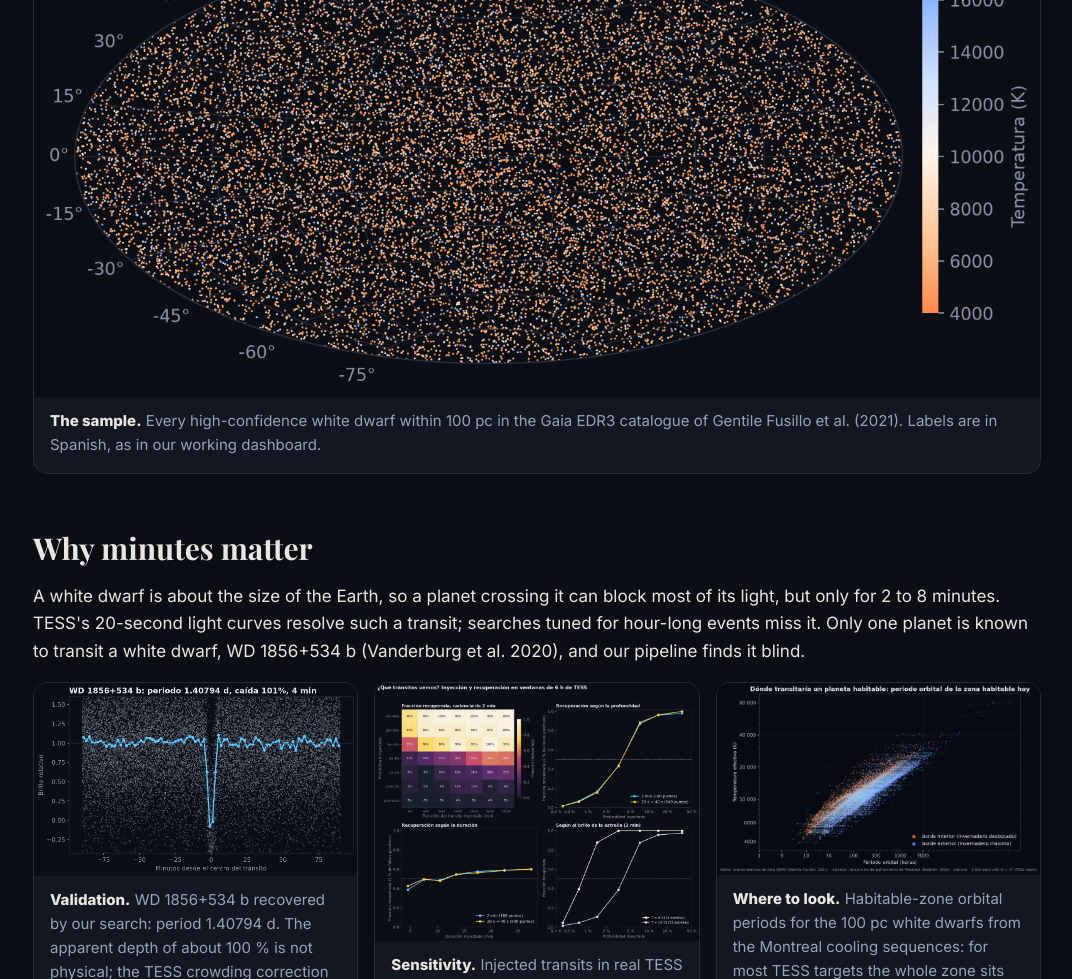
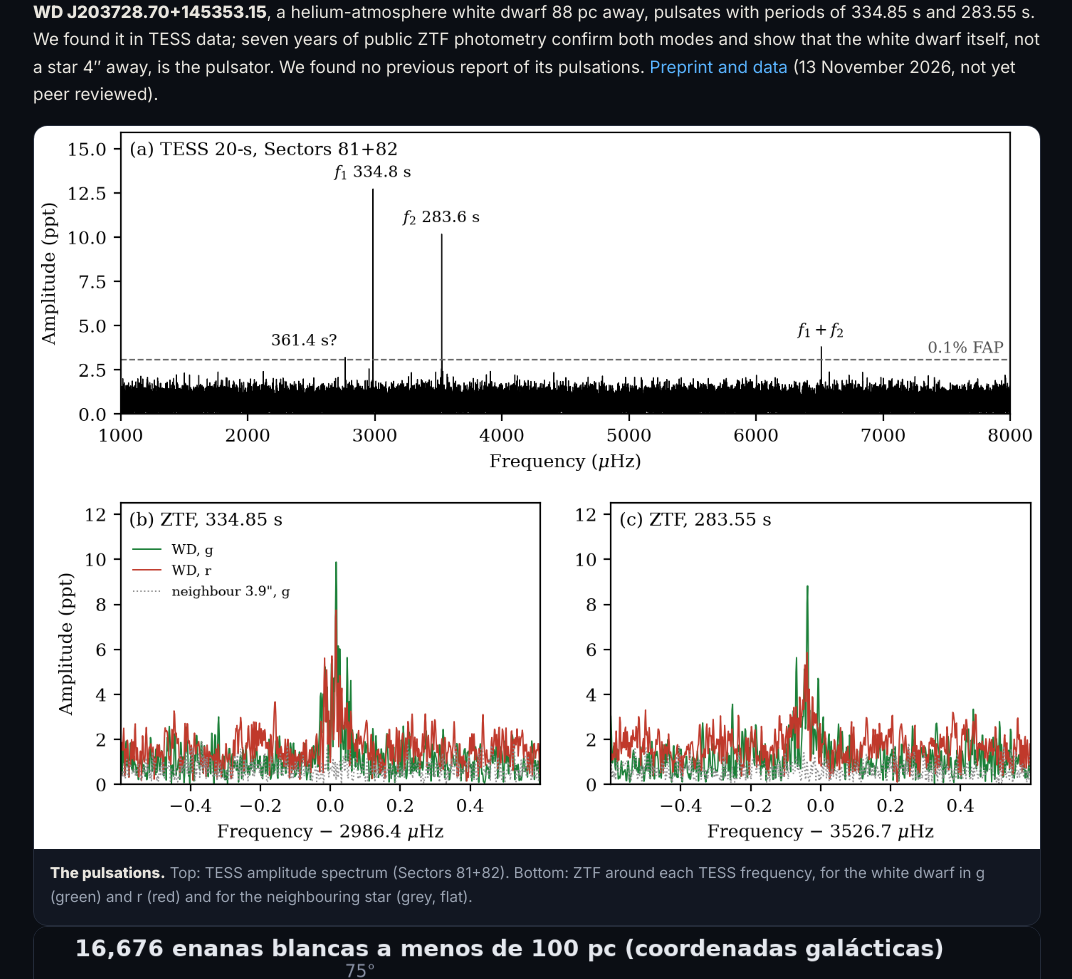
Before and after one commit to ChristianJair27/white-dwarf-planet-search, a plain HTML site: page docs/index.html in a window 1280 px wide. Shown: the part 592-1571 px from the top of the page, without its empty margins (103-1175 px from the left). Drawn offline with nearby package versions, Linux system fonts and the light colour scheme.

Commit message:
Add a new pulsating DB white dwarf: WD J203728.70+145353.15
Preprint and LaTeX source (papers/2026-wdj2037-dbv), the TESS pulsator search report,
the vetting record with the ZTF confirmation, and figures. Website updated.

```diff
--- a/docs/index.html
+++ b/docs/index.html
@@ -49,7 +49,7 @@
     negative result and correction.</p>
   <p class="meta">Christian Jair · Kister Space · citizen science, not peer reviewed ·
     <a href="https://github.com/ChristianJair27/white-dwarf-planet-search">GitHub repository</a> ·
-    <a href="https://www.youtube.com/@KisterSpace">videos</a> · updated 12 November 2026</p>
+    <a href="https://www.youtube.com/@KisterSpace">videos</a> · updated 13 November 2026</p>
   <div class="stats">
     <div class="stat"><b>16,676</b><span>white dwarfs within 100 pc (Gaia EDR3)</span></div>
     <div class="stat"><b>3,339</b><span>bright enough for TESS (G &lt; 17)</span></div>
@@ -58,6 +58,18 @@
   </div>
 </header>
 <main>
+  <h2>New: a pulsating white dwarf</h2>
+  <p><b>WD J203728.70+145353.15</b>, a helium-atmosphere white dwarf 88 pc away, pulsates with periods of 334.85 s and
+    283.55 s. We found it in TESS data; seven years of public ZTF photometry confirm both modes and show that the white
+    dwarf itself, not a star 4&Prime; away, is the pulsator. We found no previous report of its pulsations.
+    <a href="https://github.com/ChristianJair27/white-dwarf-planet-search/tree/main/papers/2026-wdj2037-dbv">Preprint and data</a>
+    (13 November 2026, not yet peer reviewed).</p>
+  <figure>
+    <img src="img/dbv_wdj2037_fig1.png" alt="TESS amplitude spectrum with two pulsation peaks, and ZTF spectra showing the same two frequencies">
+    <figcaption><b>The pulsations.</b> Top: TESS amplitude spectrum (Sectors 81+82). Bottom: ZTF around each TESS
+      frequency, for the white dwarf in g (green) and r (red) and for the neighbouring star (grey, flat).</figcaption>
+  </figure>
+
   <figure>
     <img src="img/sky_map.png" alt="All-sky map of the 16,676 white dwarfs within 100 parsecs, coloured by temperature">
     <figcaption><b>The sample.</b> Every high-confidence white dwarf within 100 pc in the Gaia EDR3 catalogue of
@@ -111,6 +123,8 @@
     <tr><td>2026-11-08</td><td><a href="https://github.com/ChristianJair27/white-dwarf-planet-search/blob/main/reports/2026-11-08-polluted-wd-wide-binaries.md">Polluted white dwarfs have fewer wide companions (a confirmation, with corrections)</a></td></tr>
     <tr><td>2026-11-09</td><td><a href="https://github.com/ChristianJair27/white-dwarf-planet-search/blob/main/reports/2026-11-09-planet-fate.md">The fate of the known exoplanets when their stars die</a></td></tr>
     <tr><td>2026-11-09</td><td><a href="https://github.com/ChristianJair27/white-dwarf-planet-search/blob/main/reports/2026-11-09-wd-cooling-clock.md">Cooling ages and habitable-zone windows for 16,676 white dwarfs</a></td></tr>
+    <tr><td>2026-11-12</td><td><a href="https://github.com/ChristianJair27/white-dwarf-planet-search/blob/main/reports/2026-11-12-zzceti-search.md">Pulsating white dwarfs in TESS, and a new DBV confirmed with ZTF</a></td></tr>
+    <tr><td>2026-11-13</td><td><a href="https://github.com/ChristianJair27/white-dwarf-planet-search/tree/main/papers/2026-wdj2037-dbv">Preprint: WD J203728.70+145353.15, a new pulsating DB white dwarf at 88 pc</a></td></tr>
   </table>
 
   <h2>How we work</h2>
```
Also changed, not shown: docs/img/dbv_wdj2037_fig1.png (added), figures/dbv_centroid_TIC456645161.png (added), figures/dbv_ztf_TIC456645161.png (added), figures/zzceti_WDJ142213.99-332351.75.png (added), figures/zzceti_WDJ203728.70+145353.15.png (added), figures/zzceti_WDJ210219.83-123412.11.png (added), figures/zzceti_strip.png (added), papers/2026-wdj2037-dbv/fig1.png (added), 8 other files.
